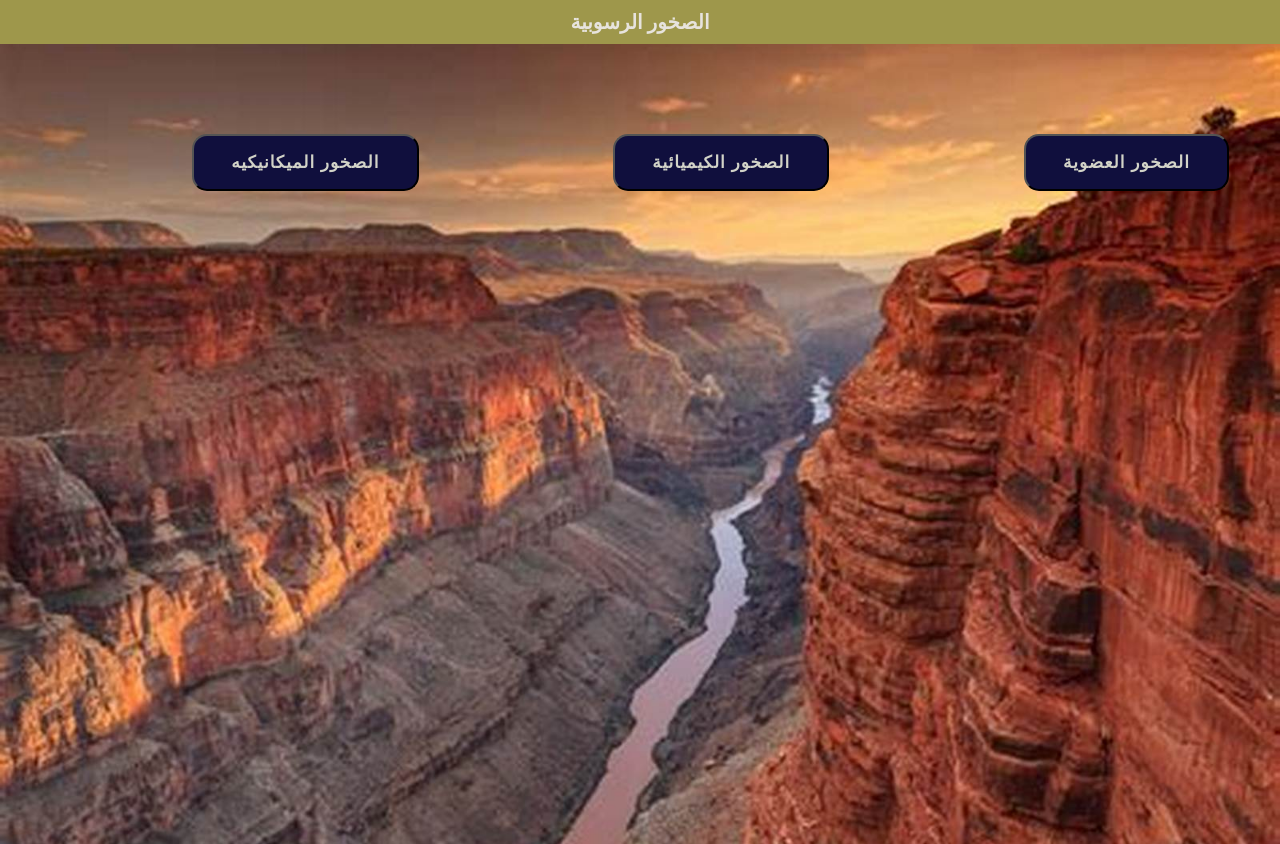
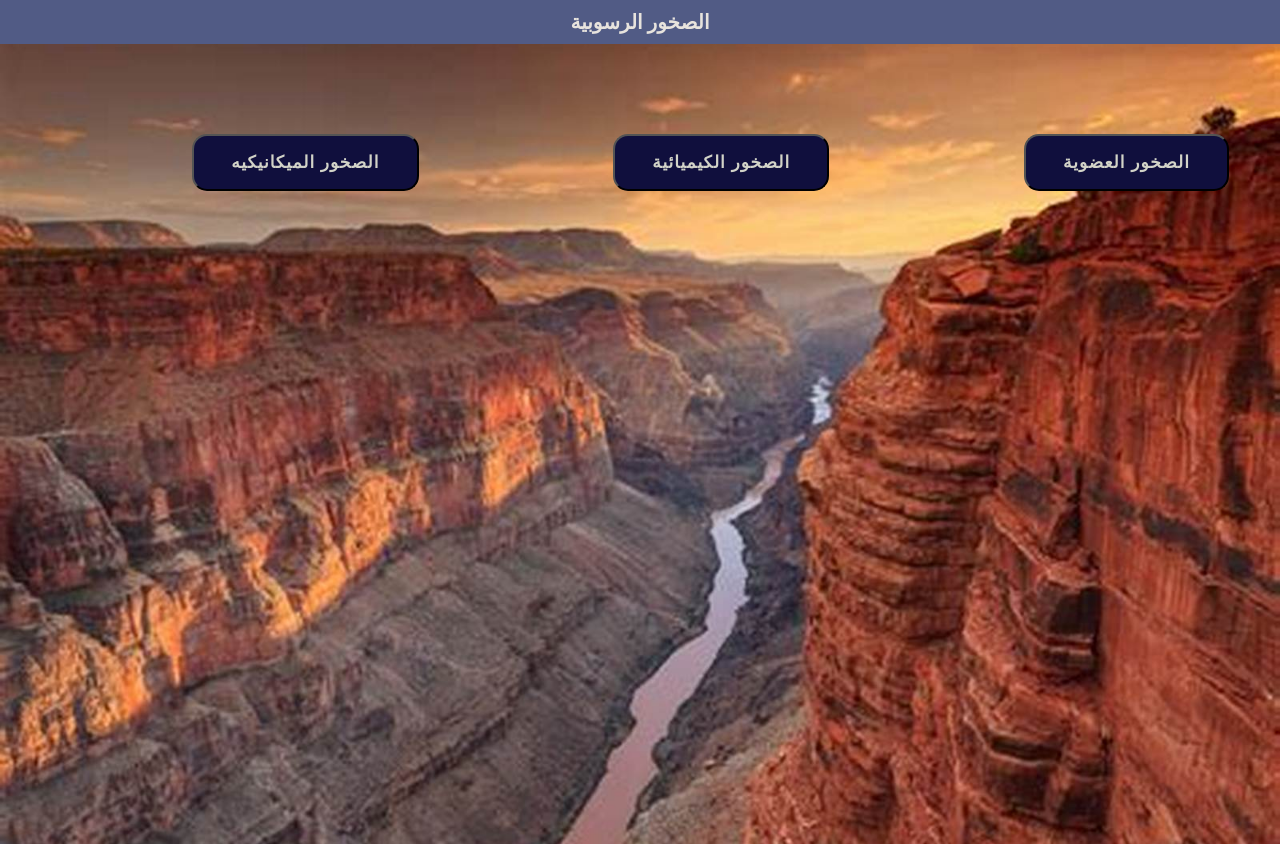
Before and after one commit to sedimentaryrocks/Sedimentary_rocks1, a plain HTML site: page index.html in a window 1280 px wide. Shown: the top 844 px of the page. Drawn offline with Linux system fonts and the light colour scheme.

Commit message:
index.html

```diff
--- a/index.html
+++ b/index.html
@@ -37,7 +37,7 @@
     }
         /* تصميم الهيدر */
         header {
-            background-color: rgba(135, 127, 33, 0.808);
+            background-color: rgba(40, 53, 104, 0.808);
             width: 100%;
             z-index: 999;
             display: flex;
```
